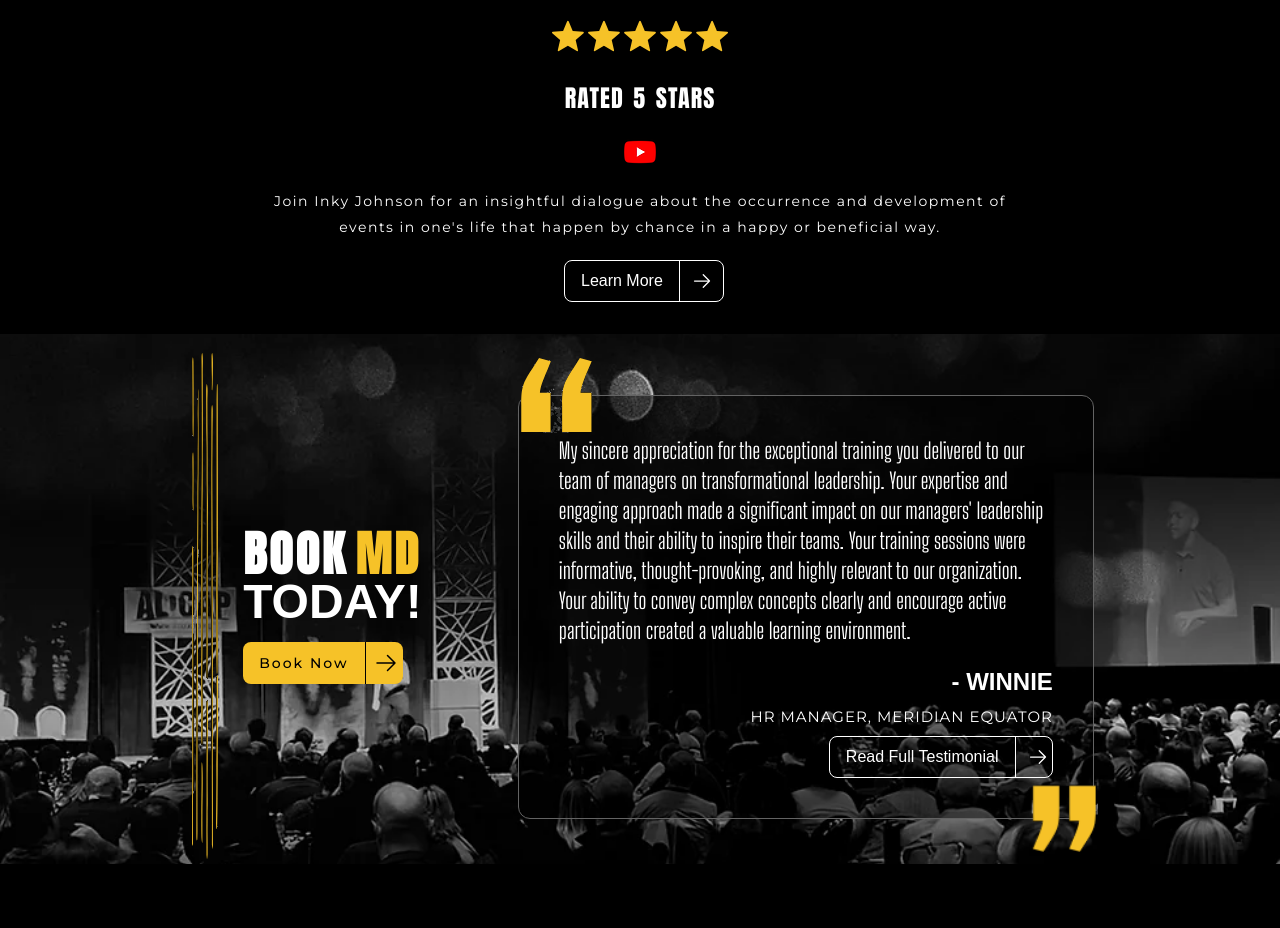
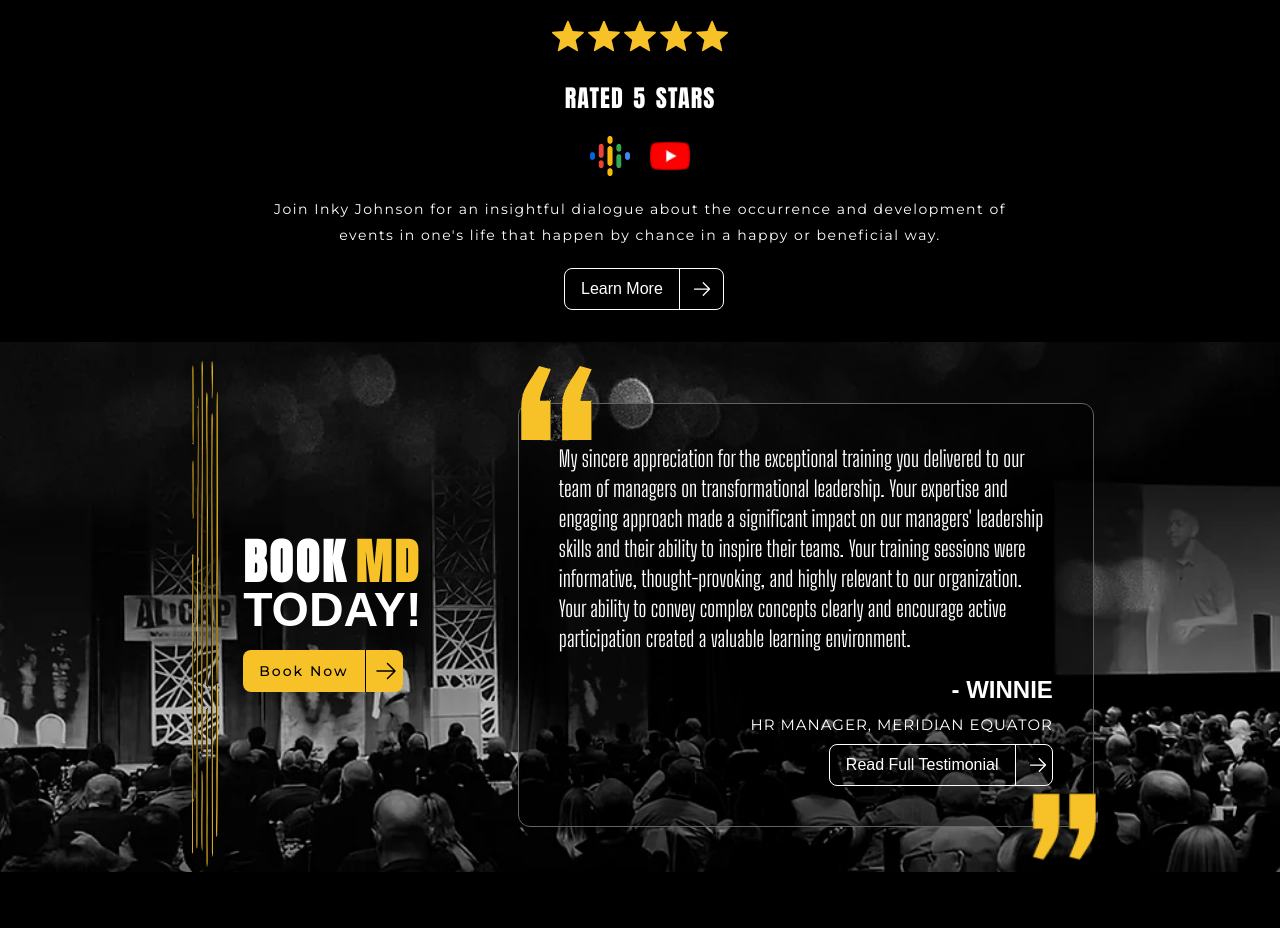
Before and after one commit to allanXQ/inky-ui, a React (Vite) app: page /home in a window 1280 px wide. Shown: the part 3420-4348 px from the top of the page. Built offline with nearby package versions, Linux system fonts and the light colour scheme; no server answers.

Commit message:
add podcasts

```diff
--- a/src/App.css
+++ b/src/App.css
@@ -243,6 +243,11 @@
   background-position: center;
 }
 
+.pod-logo {
+  width: 40px;
+  height: 40px;
+}
+
 @keyframes slideInLeft {
   from {
     transform: translateX(-100%);
--- a/src/Pages/Home.jsx
+++ b/src/Pages/Home.jsx
@@ -414,8 +414,9 @@ export default function Home() {
           </svg>
         </div>
         <p className="anton-regular">RATED 5 STARS</p>
-        <div>
-          <img src="./youtube.webp" />
+        <div className="flex gap-5">
+          <img src="./googlepod.png" className="pod-logo" />
+          <img src="./youtube.webp" className="pod-logo" />
         </div>
         <p className="max-w-[750px] montserrat-small text-center">
           Join Inky Johnson for an insightful dialogue about the occurrence and
```
Also changed, not shown: public/googlepod.png (added).
